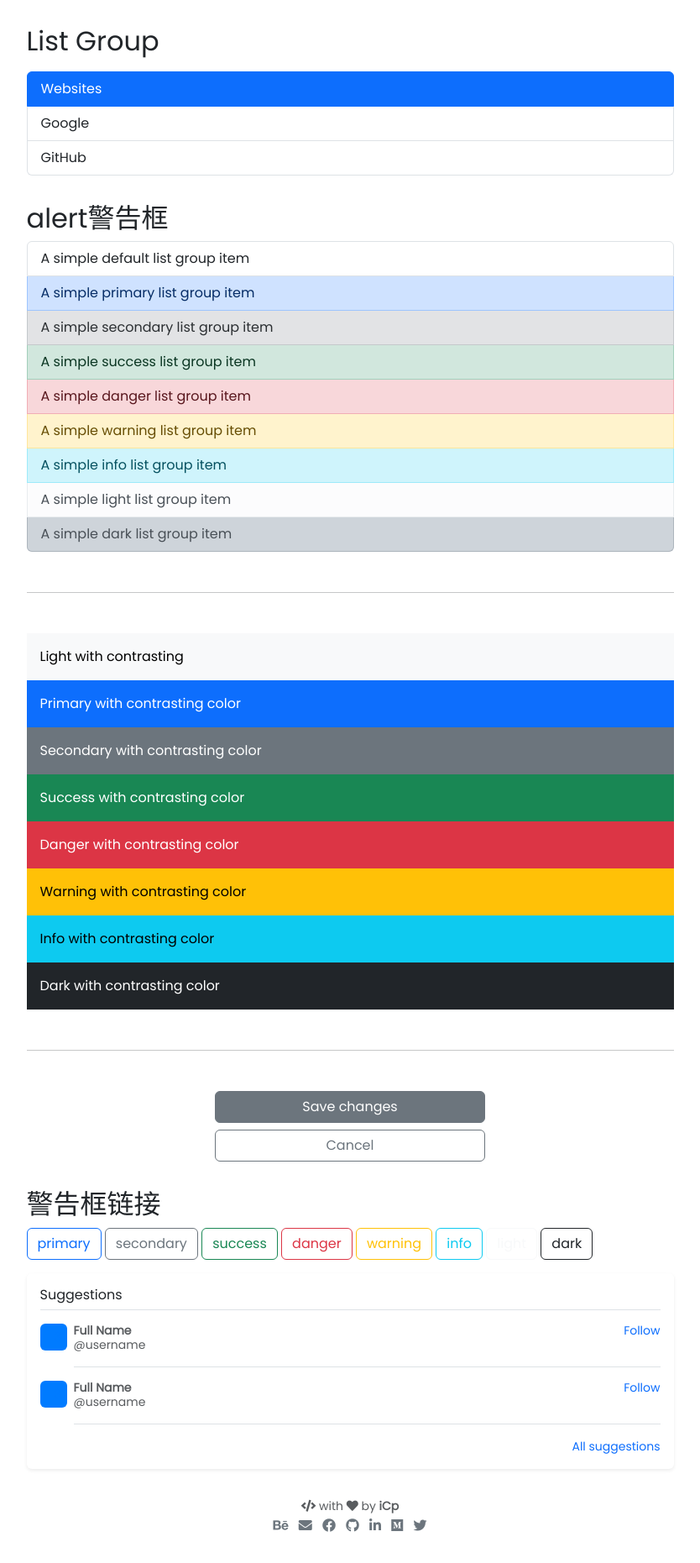
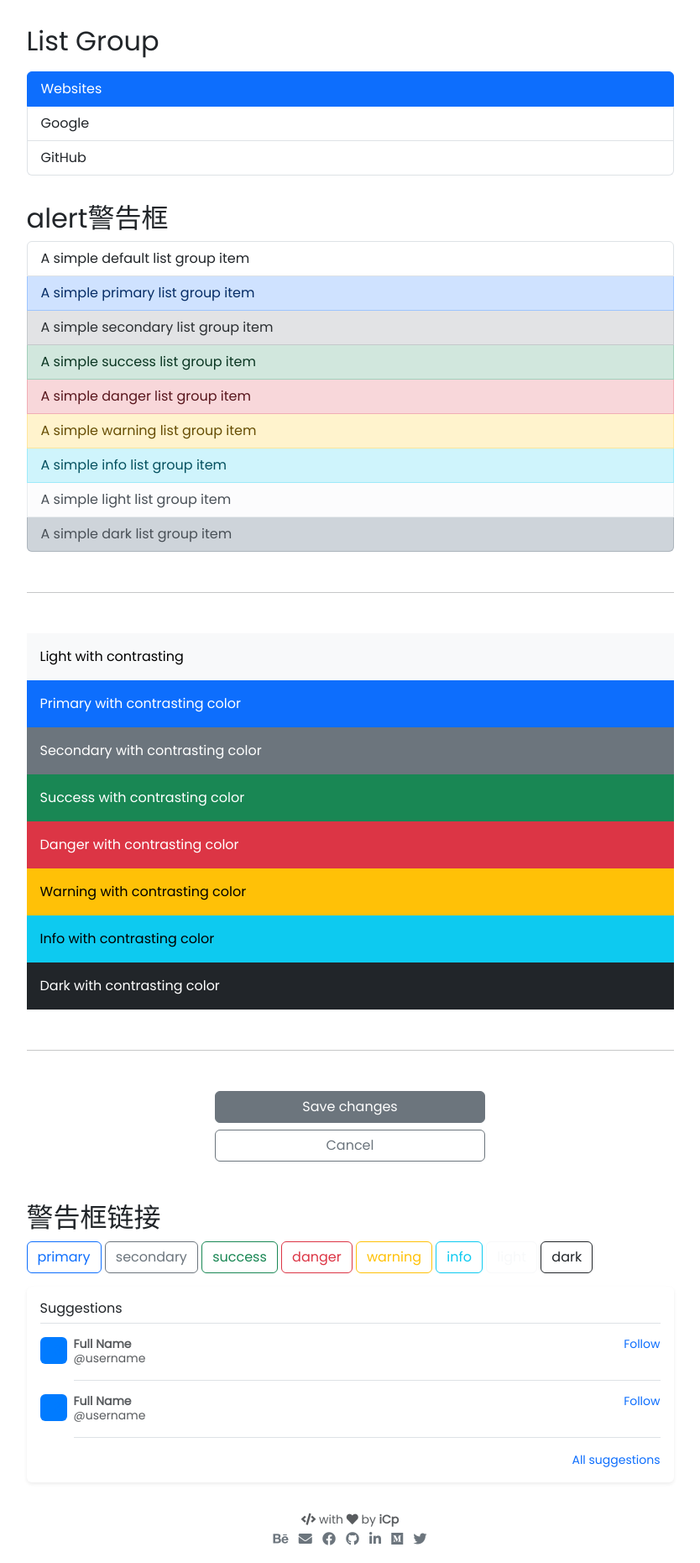
Before and after one commit to WorkSpacesPro/icp, a Jekyll site: the page built from pages/docs.md, in a window 1280 px wide. Shown: the part 1380-3241 px from the top of the page at 84% size, without its empty margins (223-1057 px from the left). Built offline with Jekyll 4.4.1, drawn with Linux system fonts in a browser that asks for light colours; emoji names are drawn with the system emoji font.

Commit message:
Update docs.md

```diff
--- a/pages/docs.md
+++ b/pages/docs.md
@@ -97,7 +97,7 @@ GitHub</a>
 <div class="text-bg-info p-3">Info with contrasting color</div>
 <div class="text-bg-dark p-3">Dark with contrasting color</div>
 <hr class="my-5">
-<div class="vstack gap-2 col-md-5 mx-auto">
+<div class="vstack gap-2 col-md-5 my-5 mx-auto">
   <button type="button" class="btn btn-secondary">Save changes</button>
   <button type="button" class="btn btn-outline-secondary">Cancel</button>
 </div>
```
